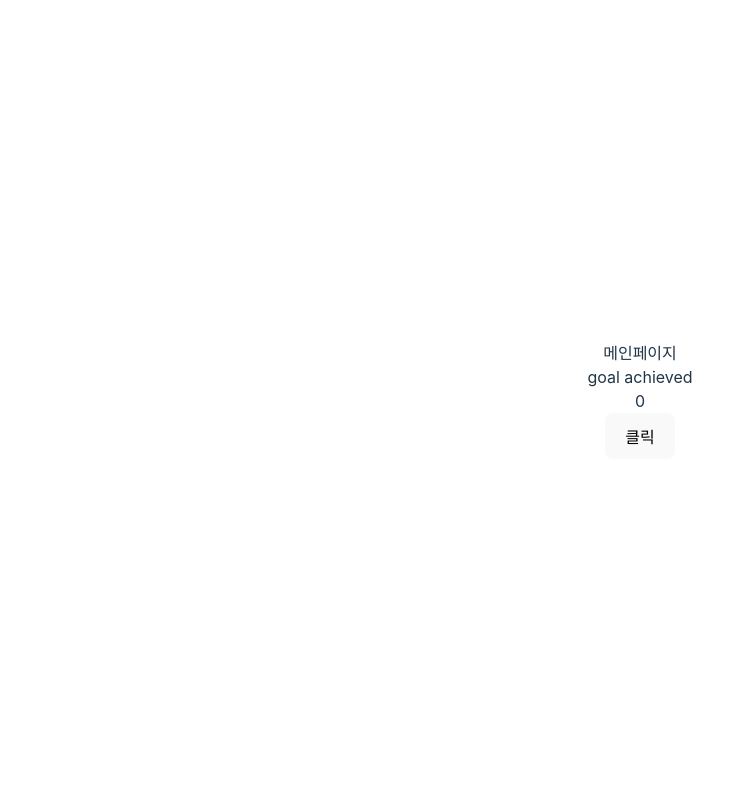
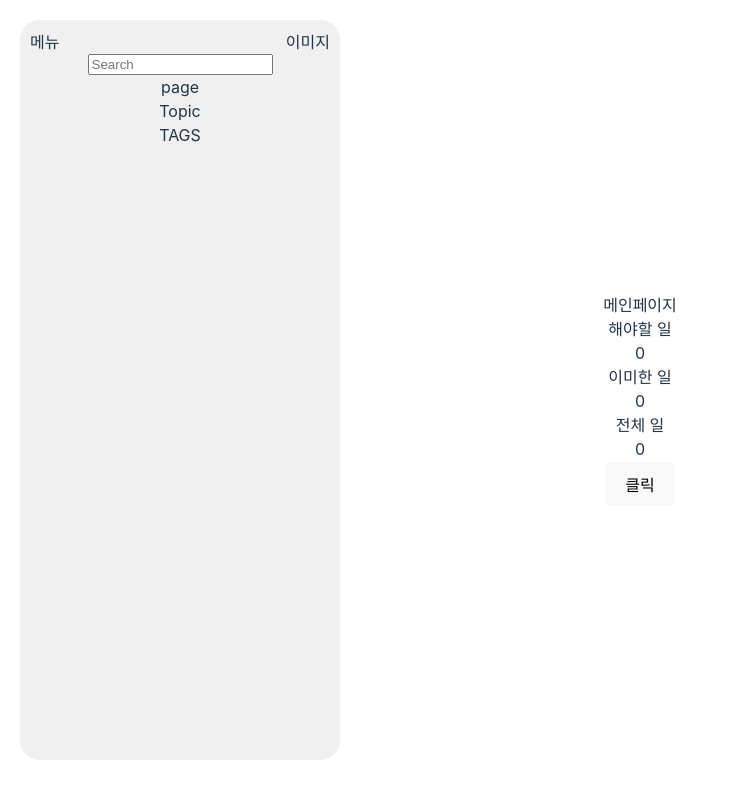
Before and after one commit to idojustdoit/vue3, a Vue app in the folder vue_playground/: page / in a window 1280 px wide. Shown: the whole page, without its empty margins (0-735 px from the left). Built offline with nearby package versions, Linux system fonts and the light colour scheme.

Commit message:
[docs] 페이지 기획 및 라우터 설정

```diff
--- a/vue_playground/package.json
+++ b/vue_playground/package.json
@@ -9,6 +9,7 @@
     "preview": "vite preview"
   },
   "dependencies": {
+    "axios": "^1.6.2",
     "vue": "^3.3.11",
     "vue-router": "^4.2.5"
   },
--- a/vue_playground/src/App.vue
+++ b/vue_playground/src/App.vue
@@ -4,6 +4,7 @@
 <template>
   <div id="app">
     <router-view></router-view>
+    <router-view name="menuBar" :key="$route.fullPath+'menuBar'" ></router-view>
   </div>
 </template>
 
--- a/vue_playground/src/components/Main.vue
+++ b/vue_playground/src/components/Main.vue
@@ -3,18 +3,26 @@
       메인페이지
       <div>
         <div>
-          goal achieved<br />
+          해야할 일<br />
+          {{ thingToDoCount }}
+        </div>
+        <div>
+          이미한 일<br />
           {{ goalAchievedCount }}
+        </div>
+        <div>
+          전체 일 <br />
+          {{ totalTaskList }}
         </div>
       </div>
       <button @click="showModal()">클릭</button>
     </div>
-    <addModal ref="showComponent" :MainTaskList="MainTaskList" />
+    <addModal ref="showComponent"  />
   </template>
 
   <script>
   import addModal from '../sub/AddModal.vue';
-  import { ref, onMounted, computed, watch } from 'vue';
+  import { ref, onMounted, computed,provide  } from 'vue';
 
   export default {
     components: {
@@ -32,24 +40,35 @@
         return MainTaskList.value.filter(obj => !obj['complete']).length;
       });
 
+      const thingToDoCount = computed(()=>{
+        return MainTaskList.value.filter(obj => obj['complete']).length;
+      })
+      const totalTaskList = computed(()=>{
+        return MainTaskList.value.length
+      })
+
+      const LoadTodoList = () =>{
+
       const savedTaskList = localStorage.getItem('todos');
 
-      onMounted(() => {
         if (savedTaskList) {
           MainTaskList.value = JSON.parse(savedTaskList);
         }
+      }
+      onMounted(() => {
+        LoadTodoList();
       });
 
-      // Watch for changes in MainTaskList and update the localStorage
-      watch(MainTaskList, () => {
-        localStorage.setItem('todos', JSON.stringify(MainTaskList.value));
-      });
+
+      provide('LoadTodoList', LoadTodoList);
 
       return {
         showComponent,
         showModal,
         goalAchievedCount,
-        MainTaskList,
+        thingToDoCount,
+        LoadTodoList,
+        totalTaskList
       };
     },
   };
--- a/vue_playground/src/router/index.js
+++ b/vue_playground/src/router/index.js
@@ -2,9 +2,11 @@ import { createWebHistory, createRouter } from "vue-router";
 import Main from "../components/Main.vue";
 import TodolistDetail from "../components/TodolistDetail.vue";
 
+import menuBar from "../sub/MenuBar.vue"
+
 const routes = [
-  {path: "/",name: "Main",component: Main,},
-  {path: "/TodolistDetail",name: "TodolistDetail",component: TodolistDetail,},
+  {path: "/",name: "Main",components:{default:Main, menuBar:menuBar}},
+  {path: "/TodolistDetail",name: "TodolistDetail",components:{default:TodolistDetail, sidebar:menuBar} },
 ];
 
 const router = createRouter({
--- a/vue_playground/src/sub/AddModal.vue
+++ b/vue_playground/src/sub/AddModal.vue
@@ -2,37 +2,32 @@
   <div class="background" v-if="show" @click.self="hideModal">
     <div class="modal">
       <input v-model="newTask"   @keyup.enter="addTask"/>
-    <div v-for="(item,index) in MainTaskList" :key="index">
-      {{ item.text }} <button @click="removeTodo(index)"> remove</button>
-    </div>
     </div>
   </div>
 
   </template>
 
 <script>
-import { ref, onMounted } from 'vue'
-export default {
-  props:{
-    MainTaskList:Array
-  },
-  emits: ['updateList'],
-setup(props,{ emit }) {
-const newTask = ref('');
-const show = ref(false);
+import { ref, inject, onMounted } from 'vue'
 
 
+export default {
 
-onMounted(()=>{
+setup() {
+const newTask = ref('');
+const taskList = ref([])
+const show = ref(false);
+const LoadTodoList = inject('LoadTodoList');
 
 
-  const savedTaskList = localStorage.getItem("todos");
+onMounted(() => {
+  const savedTaskList = localStorage.getItem('todos');
+      if (savedTaskList) {
+        taskList.value = JSON.parse(savedTaskList);
+      }
 
-  if(savedTaskList){
-    props.MainTaskList.value = JSON.parse(savedTaskList);
-  }
-});
 
+    })
 
 const showModal = ()=>{
   show.value = true;
@@ -41,21 +36,21 @@ const hideModal = ()=>{
   show.value = false;
 }
 const saveTodo = () => {
-  const updateList= [...props.MainTaskList, {text: newTask.value ,complete:false}]
-  localStorage.setItem("todos", JSON.stringify(updateList.value));
+  localStorage.setItem("todos", JSON.stringify(taskList.value));
 }
 const addTask = () =>{
   if (newTask.value.trim() === "") return;
-  const updateList= [...props.MainTaskList, {text: newTask.value ,complete:false}]
-  emit('updateList', updateList);
+  taskList.value.push({title: newTask.value ,complete:true});
   newTask.value = '';
+  saveTodo();
+  LoadTodoList();
+}
+
+const removeTodo = (index)=>{
+  taskList.value.splice(index,1);
   saveTodo();
 }
 
-const removeTodo = (index)=>{
-  props.MainTaskList.value.splice(index,1);
-  saveTodo();
-}
 
 return{
   newTask,
@@ -63,7 +58,8 @@ return{
   addTask,
   removeTodo,
   showModal,
-  hideModal
+  hideModal,
+  LoadTodoList
 }}
 }
 </script>
--- /dev/null
+++ b/vue_playground/src/sub/MenuBar.vue
@@ -0,0 +1,52 @@
+<template>
+  <div class="menu_tab">
+    <div class="menu_title">
+        <span>메뉴</span>
+        이미지
+    </div>
+    <input v-model="keywordSearch" placeholder="Search"/>
+
+
+    <div>
+        <span>page</span>
+    </div>
+    <div>
+        <span>Topic</span>
+    </div>
+    <div>
+        <span>TAGS</span>
+    </div>
+  </div>
+</template>
+<script setup>
+import{ ref } from'vue';
+
+const keywordSearch = ref('');
+
+</script>
+
+<style>
+.menu_tab{
+    max-width: 300px;
+    width: 30%;
+    height: 90%;
+    position: absolute;
+    top: 20px;
+    left: 20px;
+
+    display: flex;
+    flex-direction: column;
+    align-items: center;
+
+
+    background-color: #f0f0f0;
+    padding: 10px;
+    border-radius: 20px;
+}
+.menu_title{
+    width: 100%;
+    display: flex;
+    align-items: center;
+    justify-content: space-between;
+}
+</style>
```
Also changed, not shown: 1 other file (tests, documents, lock files or other folders).
